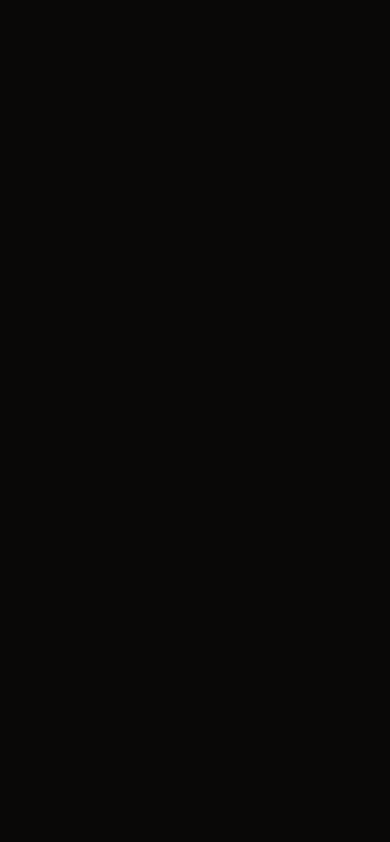
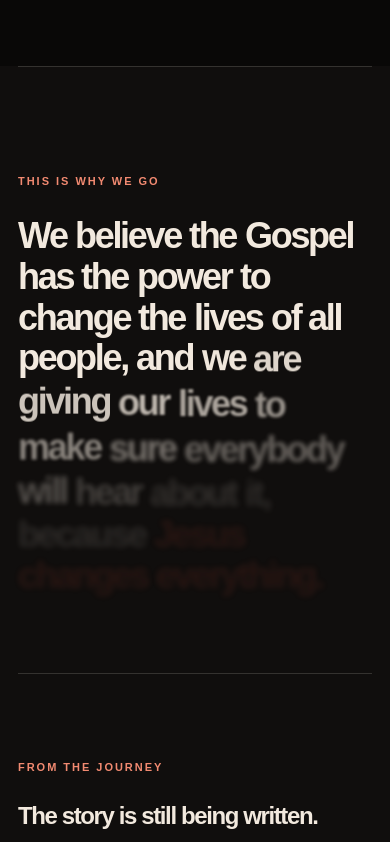
Before and after one commit to bumbmatei-sys/thebumbs-website, a Next.js app: page / in a window 390 px wide. Shown: the part 4956-5798 px from the top of the page. Built offline with nearby package versions, Linux system fonts and the light colour scheme.

Commit message:
hero: shorten tunnel scroll distance for seven photos

```diff
--- a/app/globals.css
+++ b/app/globals.css
@@ -1433,10 +1433,10 @@ body{background:var(--cream);color:var(--ink)}
 .story-tile.story-tile-photo .story-tile-title{color:#fff;text-shadow:0 2px 20px #110c0a66}
 .story-tile.story-tile-photo>span:last-child{color:#F1E8DC;text-shadow:0 1px 14px #110c0aaa}
 @media(prefers-reduced-motion:no-preference){
-  .photo-tunnel{height:1000svh}
+  .photo-tunnel{height:700svh}
 }
 @media(max-width:700px) and (prefers-reduced-motion:no-preference){
-  .photo-tunnel{height:850svh}
+  .photo-tunnel{height:595svh}
 }
 
 /* Keep faces visible in the story photographs; remove bright card outlines. */
```
